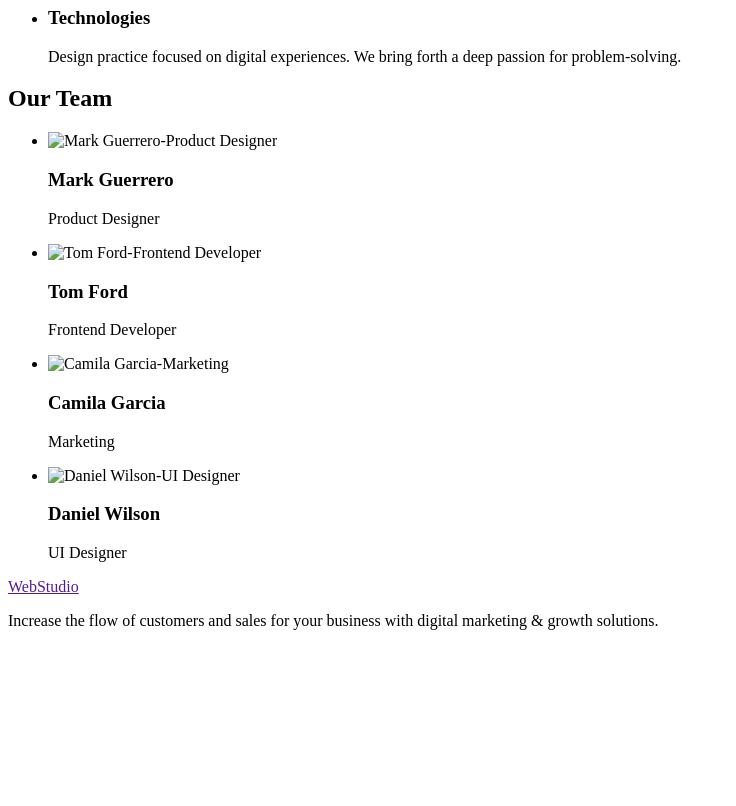
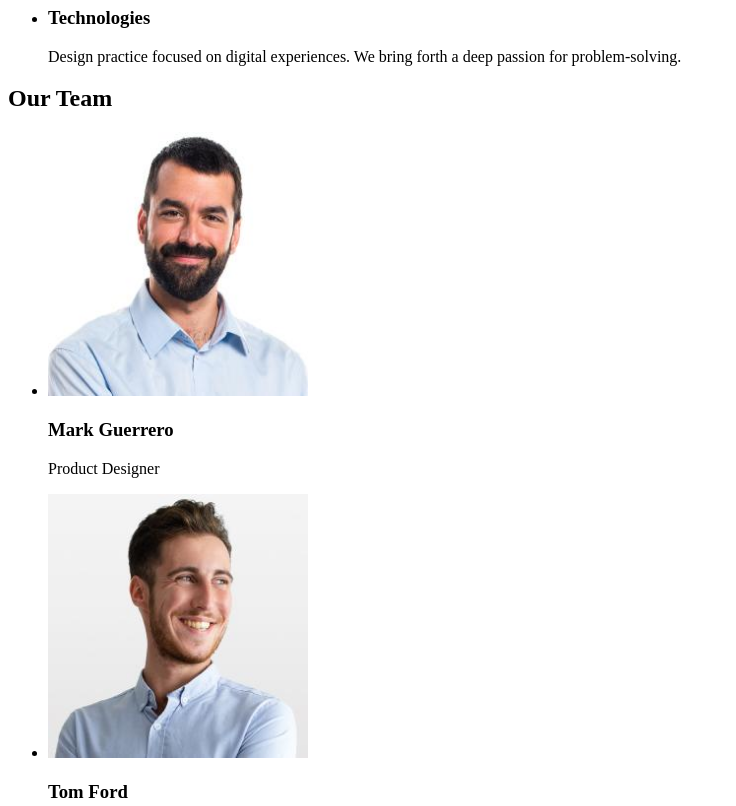
Before and after one commit to karolinapotoczak/goit-markup-hw-01, a plain HTML site: page index.html in a window 1280 px wide. Shown: the part 480-1286 px from the top of the page, without its empty margins (0-736 px from the left). Before the commit the page ends 1126 px from the top, so only its background shows below. Drawn offline with Linux system fonts and the light colour scheme.

Commit message:
Add images

```diff
--- a/index.html
+++ b/index.html
@@ -64,30 +64,28 @@
             <h2>Our Team</h2>
             <ul>
                 <li>
-                    <img src="" alt="Mark Guerrero-Product Designer" width="" height="" />
+                    <img src="./images/markguerrero.jpg" alt="Mark Guerrero-Product Designer" width="260"
+                        height="264" />
                     <h3>Mark Guerrero</h3>
                     <p>Product Designer</p>
                 </li>
                 <li>
-                    <img src="" alt="Tom Ford-Frontend Developer" width="" height="" />
+                    <img src="./images/tomford.jpg" alt="Tom Ford-Frontend Developer" width="260" height="264" />
                     <h3>Tom Ford</h3>
                     <p>Frontend Developer</p>
                 </li>
                 <li>
-                    <img src="" alt="Camila Garcia-Marketing" width="" height="" />
+                    <img src="./images/camilagarcia.jpg" alt="Camila Garcia-Marketing" width="260" height="264" />
                     <h3>Camila Garcia</h3>
                     <p>Marketing</p>
                 </li>
                 <li>
-                    <img src="" alt="Daniel Wilson-UI Designer" width="" height="" />
+                    <img src="./images/danielwilson.jpg" alt="Daniel Wilson-UI Designer" width="260" height="264" />
                     <h3>Daniel Wilson</h3>
                     <p>UI Designer</p>
                 </li>
             </ul>
         </section>
-
-
-
     </main>
     <footer>
         <a href="">WebStudio</a>
```
Also changed, not shown: images/camilagarcia.jpg (added), images/danielwilson.jpg (added), images/markguerrero.jpg (added), images/tomford.jpg (added).
